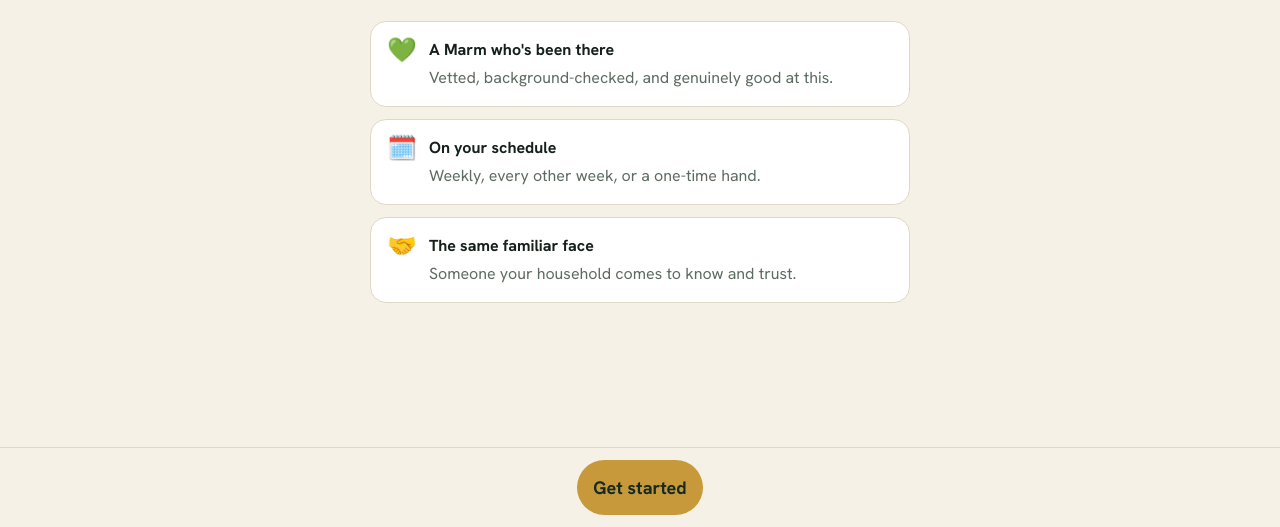
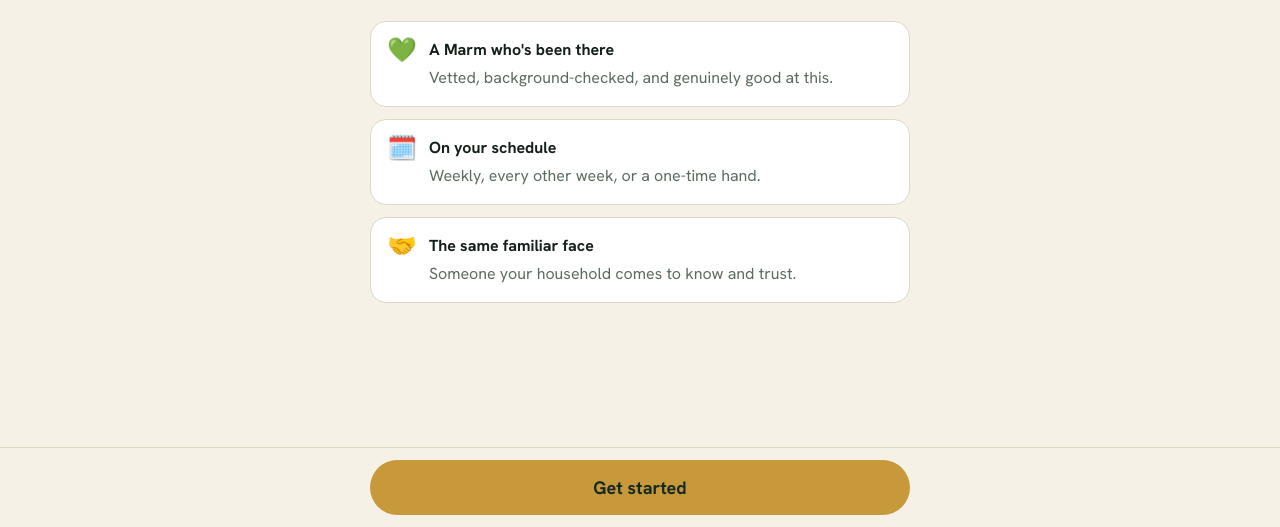
Before and after one commit to michaeltrue2-wq/marmee, a plain HTML site: page family/family-request.html in a window 1280 px wide. Shown: the part 273-800 px from the top of the page. Drawn offline with nearby package versions, Linux system fonts and the light colour scheme.

Commit message:
Fix footer: .nav-in was a shrunk flex item, never full width
Fix footer: .nav-in was a shrunk flex item, never full width

```diff
--- a/family/family-request.html
+++ b/family/family-request.html
@@ -66,7 +66,7 @@
   .timeline .tn{width:28px;height:28px;border-radius:50%;background:var(--ivory-dim);color:var(--pine);font-weight:700;display:flex;align-items:center;justify-content:center;font-size:var(--t-sm);flex-shrink:0;font-family:'Fraunces',serif}
   .timeline b{display:block}.timeline span{color:var(--muted);font-size:var(--t-md)}
   .nav{position:fixed;left:0;right:0;bottom:0;background:rgba(246,241,231,.96);backdrop-filter:blur(8px);border-top:1px solid var(--line);padding-bottom:env(safe-area-inset-bottom,0px)}
-  .nav-in{max-width:580px;margin:0 auto;padding:var(--s3) var(--s5);display:flex;gap:var(--s3);align-items:center;position:relative;justify-content:center}
+  .nav-in{max-width:580px;margin:0 auto;padding:var(--s3) var(--s5);display:flex;gap:var(--s3);align-items:center;position:relative;justify-content:center;width:100%;flex:1}
   .back{background:none;border:none;color:var(--muted);font-family:inherit;font-size:var(--t-md);font-weight:600;cursor:pointer;padding:var(--s3) var(--s1);position:absolute;left:var(--s5);top:50%;transform:translateY(-50%);min-height:44px}.back:hover{color:var(--pine)}.back.hide{visibility:hidden}
   .next{flex:1;background:var(--honey);color:var(--pine-deep);border:none;padding:var(--s4);border-radius:100px;font-family:inherit;font-weight:700;font-size:var(--t-lg);cursor:pointer;min-height:54px}
   .next:hover{background:var(--honey-soft)}.next:disabled{opacity:.6;cursor:default}
```
Also changed, not shown: moms/apply.html (+1 -1 lines).
